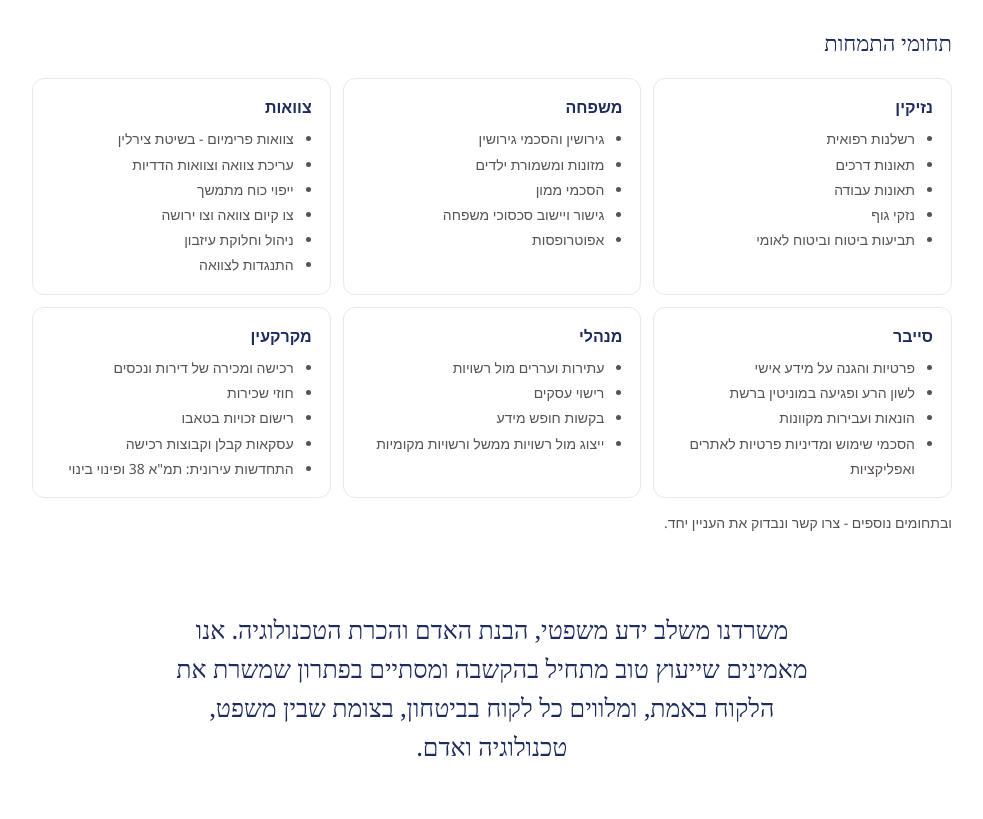
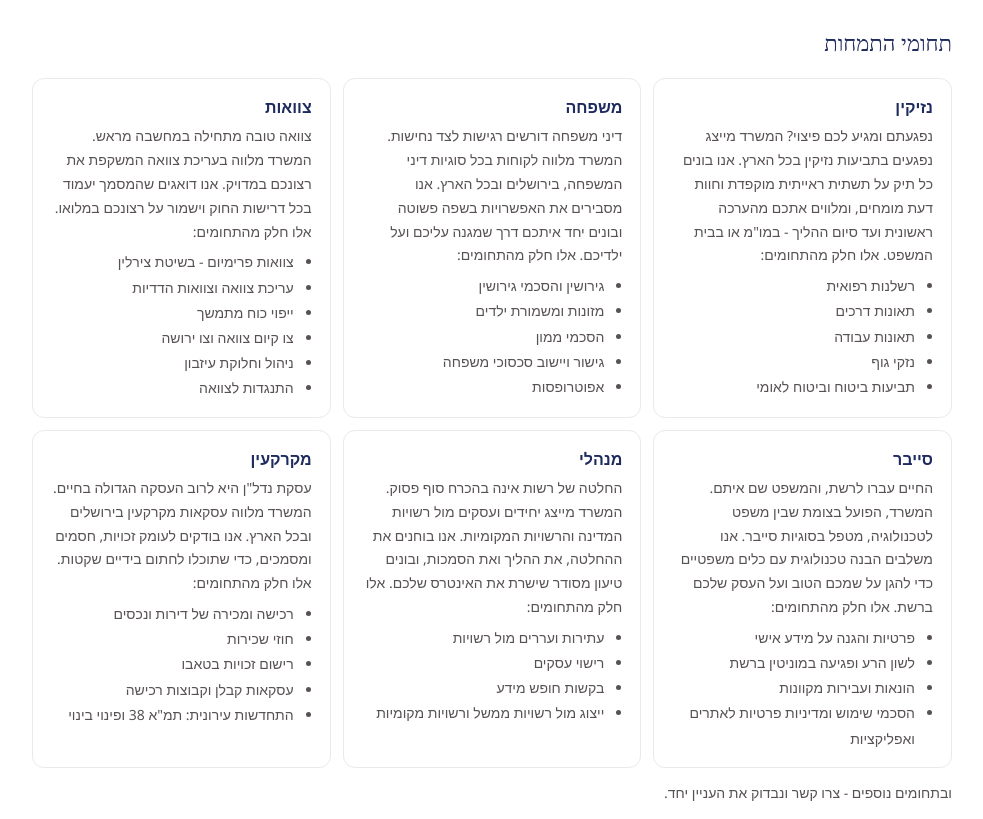
Before and after one commit to instinct-i3w51j/instinct-i3w51j.github.io, a plain HTML site: page index.html in a window 1280 px wide. Shown: the part 535-1354 px from the top of the page, without its empty margins (148-1131 px from the left). Drawn offline with Linux system fonts and the light colour scheme.

Commit message:
Add approved practice-area paragraphs (HE+EN) with connector line

```diff
--- a/index.html
+++ b/index.html
@@ -60,6 +60,7 @@
   .grid { display:grid; grid-template-columns:1fr 1fr; gap:12px; }
   .card { border:1px solid var(--hairline); border-radius:12px; padding:16px 18px; }
   .card .name { font-weight:600; color:var(--navy); font-size:16px; margin-bottom:4px; }
+    .card .desc { color:var(--ink2); font-size:14px; line-height:1.7; margin:4px 0 0; }
   .card .detail { color:var(--ink2); font-size:14px; }
   .card .subs { margin:6px 0 0; padding:0; padding-inline-start:18px; color:var(--ink2); font-size:14px; line-height:1.8; }
   .card .subs li { margin:0; }
@@ -140,12 +141,12 @@
   <section id="areas">
     <h2>תחומי התמחות</h2>
     <div class="grid">
-      <div class="card"><div class="name">נזיקין</div><ul class="subs"><li>רשלנות רפואית</li><li>תאונות דרכים</li><li>תאונות עבודה</li><li>נזקי גוף</li><li>תביעות ביטוח וביטוח לאומי</li></ul></div>
-      <div class="card"><div class="name">משפחה</div><ul class="subs"><li>גירושין והסכמי גירושין</li><li>מזונות ומשמורת ילדים</li><li>הסכמי ממון</li><li>גישור ויישוב סכסוכי משפחה</li><li>אפוטרופסות</li></ul></div>
-      <div class="card"><div class="name">צוואות</div><ul class="subs"><li>צוואות פרימיום - בשיטת צירלין</li><li>עריכת צוואה וצוואות הדדיות</li><li>ייפוי כוח מתמשך</li><li>צו קיום צוואה וצו ירושה</li><li>ניהול וחלוקת עיזבון</li><li>התנגדות לצוואה</li></ul></div>
-      <div class="card"><div class="name">סייבר</div><ul class="subs"><li>פרטיות והגנה על מידע אישי</li><li>לשון הרע ופגיעה במוניטין ברשת</li><li>הונאות ועבירות מקוונות</li><li>הסכמי שימוש ומדיניות פרטיות לאתרים ואפליקציות</li></ul></div>
-      <div class="card"><div class="name">מנהלי</div><ul class="subs"><li>עתירות ועררים מול רשויות</li><li>רישוי עסקים</li><li>בקשות חופש מידע</li><li>ייצוג מול רשויות ממשל ורשויות מקומיות</li></ul></div>
-      <div class="card"><div class="name">מקרקעין</div><ul class="subs"><li>רכישה ומכירה של דירות ונכסים</li><li>חוזי שכירות</li><li>רישום זכויות בטאבו</li><li>עסקאות קבלן וקבוצות רכישה</li><li>התחדשות עירונית: תמ"א 38 ופינוי בינוי</li></ul></div>
+      <div class="card"><div class="name">נזיקין</div><p class="desc">נפגעתם ומגיע לכם פיצוי? המשרד מייצג נפגעים בתביעות נזיקין בכל הארץ. אנו בונים כל תיק על תשתית ראייתית מוקפדת וחוות דעת מומחים, ומלווים אתכם מהערכה ראשונית ועד סיום ההליך - במו"מ או בבית המשפט. אלו חלק מהתחומים:</p><ul class="subs"><li>רשלנות רפואית</li><li>תאונות דרכים</li><li>תאונות עבודה</li><li>נזקי גוף</li><li>תביעות ביטוח וביטוח לאומי</li></ul></div>
+      <div class="card"><div class="name">משפחה</div><p class="desc">דיני משפחה דורשים רגישות לצד נחישות. המשרד מלווה לקוחות בכל סוגיות דיני המשפחה, בירושלים ובכל הארץ. אנו מסבירים את האפשרויות בשפה פשוטה ובונים יחד איתכם דרך שמגנה עליכם ועל ילדיכם. אלו חלק מהתחומים:</p><ul class="subs"><li>גירושין והסכמי גירושין</li><li>מזונות ומשמורת ילדים</li><li>הסכמי ממון</li><li>גישור ויישוב סכסוכי משפחה</li><li>אפוטרופסות</li></ul></div>
+      <div class="card"><div class="name">צוואות</div><p class="desc">צוואה טובה מתחילה במחשבה מראש. המשרד מלווה בעריכת צוואה המשקפת את רצונכם במדויק. אנו דואגים שהמסמך יעמוד בכל דרישות החוק וישמור על רצונכם במלואו. אלו חלק מהתחומים:</p><ul class="subs"><li>צוואות פרימיום - בשיטת צירלין</li><li>עריכת צוואה וצוואות הדדיות</li><li>ייפוי כוח מתמשך</li><li>צו קיום צוואה וצו ירושה</li><li>ניהול וחלוקת עיזבון</li><li>התנגדות לצוואה</li></ul></div>
+      <div class="card"><div class="name">סייבר</div><p class="desc">החיים עברו לרשת, והמשפט שם איתם. המשרד, הפועל בצומת שבין משפט לטכנולוגיה, מטפל בסוגיות סייבר. אנו משלבים הבנה טכנולוגית עם כלים משפטיים כדי להגן על שמכם הטוב ועל העסק שלכם ברשת. אלו חלק מהתחומים:</p><ul class="subs"><li>פרטיות והגנה על מידע אישי</li><li>לשון הרע ופגיעה במוניטין ברשת</li><li>הונאות ועבירות מקוונות</li><li>הסכמי שימוש ומדיניות פרטיות לאתרים ואפליקציות</li></ul></div>
+      <div class="card"><div class="name">מנהלי</div><p class="desc">החלטה של רשות אינה בהכרח סוף פסוק. המשרד מייצג יחידים ועסקים מול רשויות המדינה והרשויות המקומיות. אנו בוחנים את ההחלטה, את ההליך ואת הסמכות, ובונים טיעון מסודר שישרת את האינטרס שלכם. אלו חלק מהתחומים:</p><ul class="subs"><li>עתירות ועררים מול רשויות</li><li>רישוי עסקים</li><li>בקשות חופש מידע</li><li>ייצוג מול רשויות ממשל ורשויות מקומיות</li></ul></div>
+      <div class="card"><div class="name">מקרקעין</div><p class="desc">עסקת נדל"ן היא לרוב העסקה הגדולה בחיים. המשרד מלווה עסקאות מקרקעין בירושלים ובכל הארץ. אנו בודקים לעומק זכויות, חסמים ומסמכים, כדי שתוכלו לחתום בידיים שקטות. אלו חלק מהתחומים:</p><ul class="subs"><li>רכישה ומכירה של דירות ונכסים</li><li>חוזי שכירות</li><li>רישום זכויות בטאבו</li><li>עסקאות קבלן וקבוצות רכישה</li><li>התחדשות עירונית: תמ"א 38 ופינוי בינוי</li></ul></div>
     </div>
     <p class="more">ובתחומים נוספים - צרו קשר ונבדוק את העניין יחד.</p>
   </section>
```
Also changed, not shown: en/index.html (+7 -6 lines).
